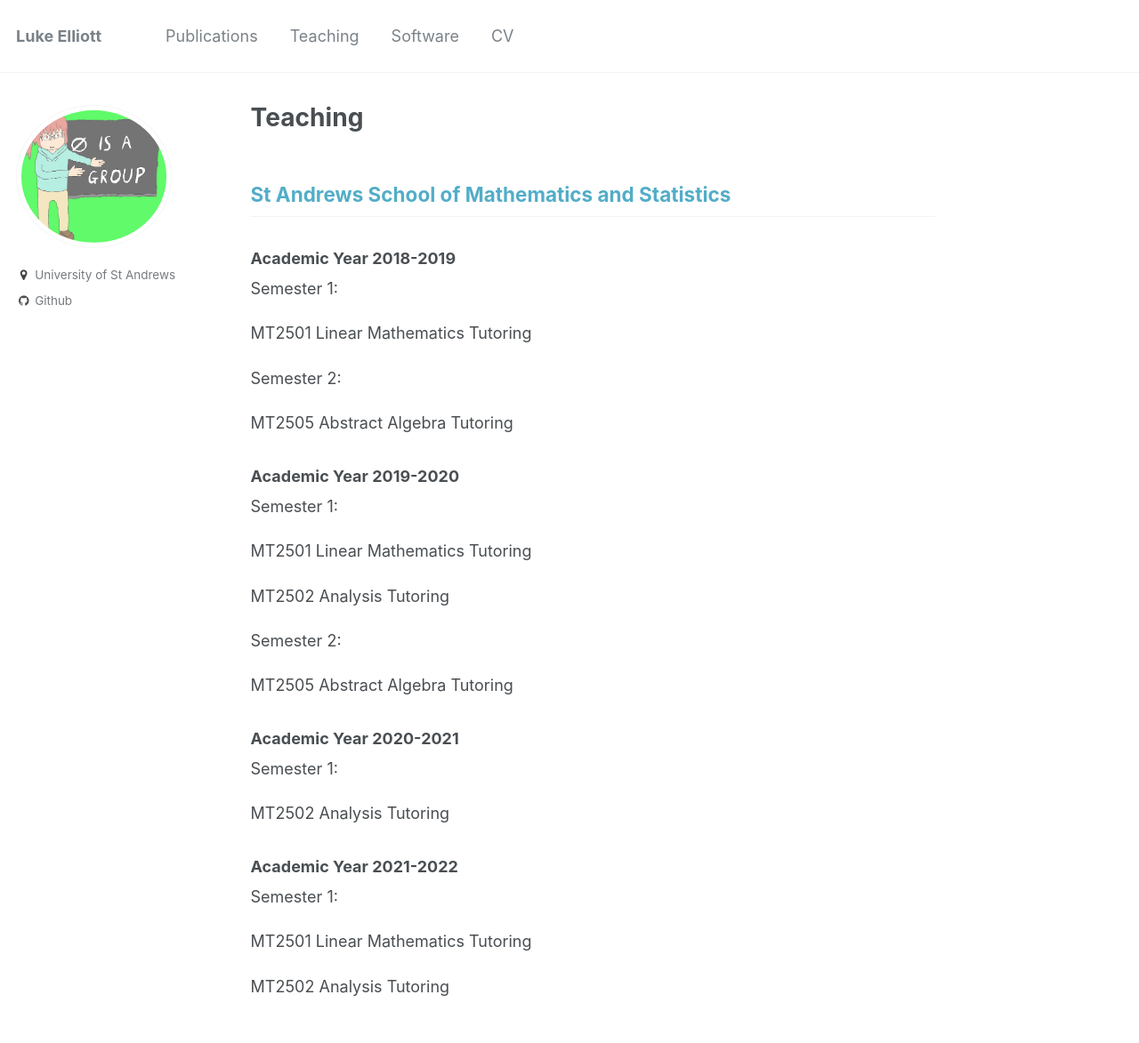
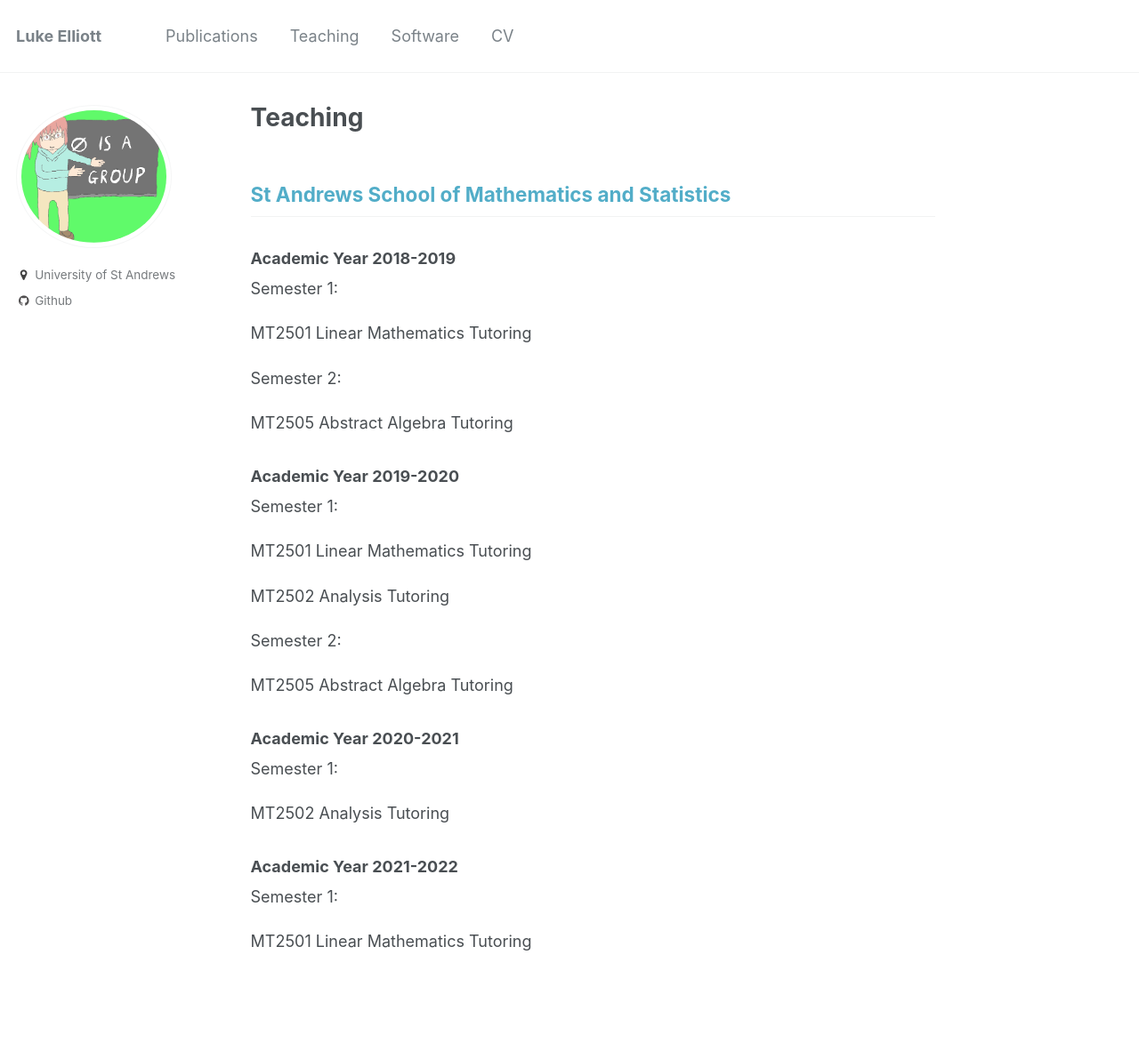
Before and after one commit to le27/L-Elliott, a Jekyll site: the page built from _pages/teaching.md, in a window 1280 px wide. Shown: the whole page at 89% size. Built offline with Jekyll 4.4.1, drawn with Linux system fonts in a browser that asks for light colours; after the commit the page ends 1123 px from its top, so only the background shows below that.

Commit message:
Update teaching.md

```diff
--- a/_pages/teaching.md
+++ b/_pages/teaching.md
@@ -36,5 +36,3 @@ MT2502 Analysis Tutoring
 Semester 1:
 
 MT2501 Linear Mathematics Tutoring
-
-MT2502 Analysis Tutoring
```
